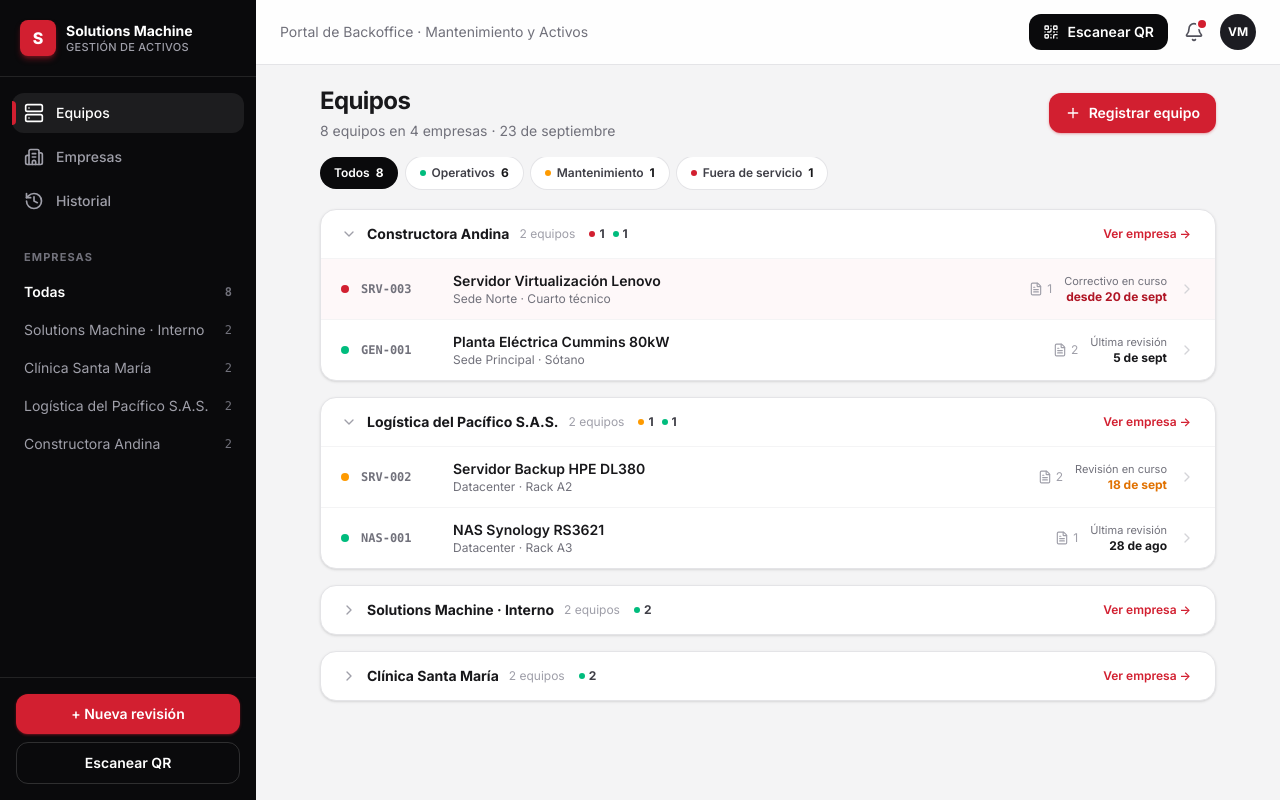
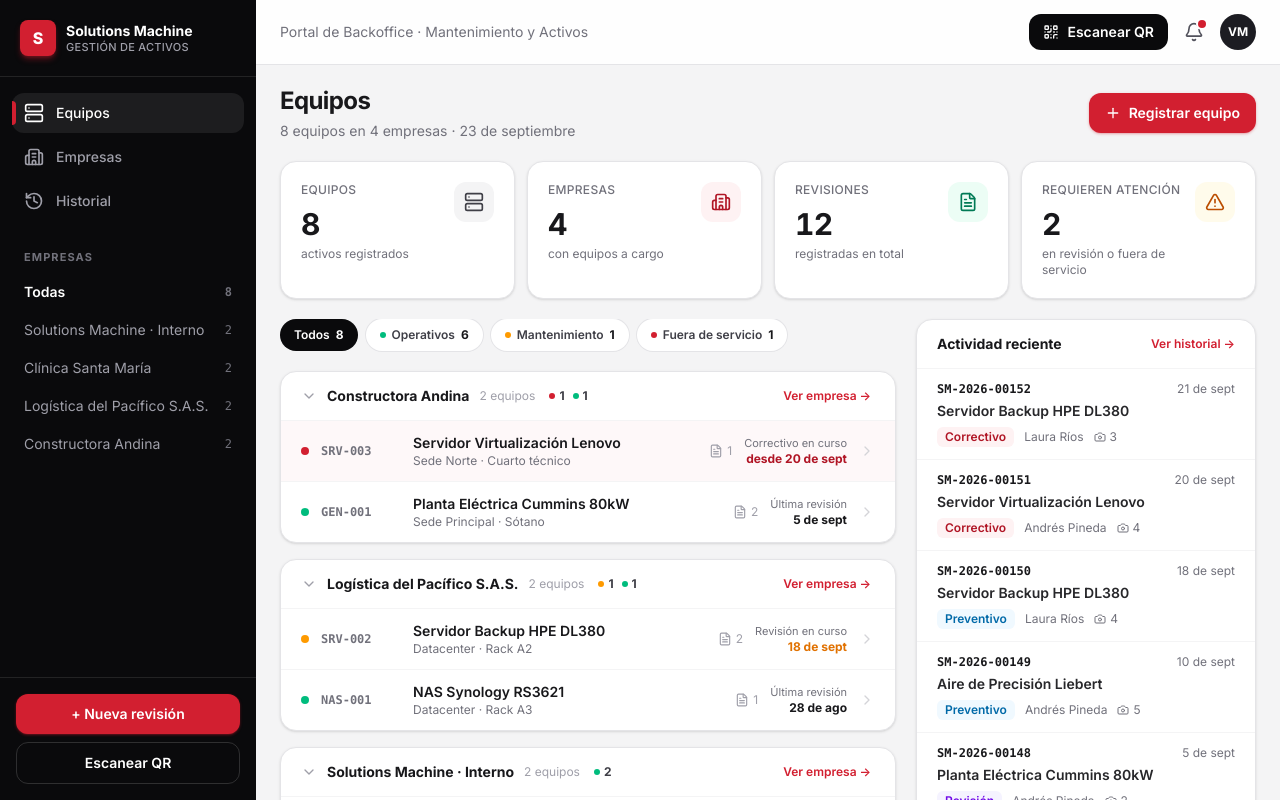
Before and after one commit to vmarrerop/SOLUTIONS, a React (Vite) app in the folder frontend/: page /equipos in a window 1280 px wide. Shown: the top 800 px of the page. Built offline with nearby package versions, Linux system fonts and the light colour scheme.

Commit message:
feat(frontend): add KPI cards and recent activity panel to equipment view

```diff
--- a/frontend/src/pages/EquiposPage.tsx
+++ b/frontend/src/pages/EquiposPage.tsx
@@ -1,9 +1,25 @@
 import { useMemo, useState } from 'react'
 import { Link, useSearchParams } from 'react-router-dom'
-import { ChevronDown, ChevronRight, FileText, Plus } from 'lucide-react'
-import { Button, Card, PageHeader, cx } from '../components/ui'
+import {
+  AlertTriangle,
+  Building2,
+  Camera,
+  ChevronDown,
+  ChevronRight,
+  FileText,
+  Plus,
+  Server,
+} from 'lucide-react'
+import {
+  Button,
+  Card,
+  PageHeader,
+  StatCard,
+  TipoServicioBadge,
+  cx,
+} from '../components/ui'
 import { useData } from '../store/DataContext'
-import { getRevisionesDeEquipo } from '../data/mock'
+import { getEquipo, getRevisionesDeEquipo, revisiones } from '../data/mock'
 import type { EstadoEquipo, Equipo } from '../types'
 
 const ESTADOS: Record<
@@ -90,6 +106,59 @@ function EquipoRow({ eq }: { eq: Equipo }) {
   )
 }
 
+function ActividadReciente() {
+  const ultimas = [...revisiones]
+    .sort((a, b) => b.fecha.localeCompare(a.fecha))
+    .slice(0, 6)
+
+  return (
+    <Card className="overflow-hidden">
+      <div className="flex items-center justify-between border-b border-zinc-100 px-4 py-3.5 sm:px-5">
+        <h2 className="text-sm font-bold text-zinc-900">Actividad reciente</h2>
+        <Link
+          to="/historial"
+          className="text-xs font-semibold text-brand-600 hover:text-brand-700"
+        >
+          Ver historial →
+        </Link>
+      </div>
+      <ul className="divide-y divide-zinc-100">
+        {ultimas.map((r) => {
+          const eq = getEquipo(r.equipoId)
+          return (
+            <li key={r.id}>
+              <Link
+                to={`/equipos/${r.equipoId}`}
+                className="block px-4 py-3 transition-colors hover:bg-zinc-50 sm:px-5"
+              >
+                <div className="flex items-center justify-between gap-2">
+                  <span className="font-mono text-xs font-bold text-zinc-900">
+                    {r.consecutivo}
+                  </span>
+                  <span className="shrink-0 text-xs text-zinc-500">
+                    {fechaCorta(r.fecha)}
+                  </span>
+                </div>
+                <p className="mt-1 truncate text-sm font-semibold text-zinc-800">
+                  {eq?.nombre}
+                </p>
+                <div className="mt-1.5 flex flex-wrap items-center gap-x-2.5 gap-y-1 text-xs text-zinc-500">
+                  <TipoServicioBadge tipo={r.tipo} />
+                  <span className="truncate">{r.tecnico}</span>
+                  <span className="flex items-center gap-1">
+                    <Camera className="size-3" />
+                    {r.fotosAntes + r.fotosDespues}
+                  </span>
+                </div>
+              </Link>
+            </li>
+          )
+        })}
+      </ul>
+    </Card>
+  )
+}
+
 export function EquiposPage() {
   const { equipos, empresas } = useData()
   const [params] = useSearchParams()
@@ -130,6 +199,7 @@ export function EquiposPage() {
 
   const hoy = new Date().toLocaleDateString('es-CO', { day: 'numeric', month: 'long' })
   const empresaSel = empresas.find((e) => e.id === empresaFiltro)
+  const atencion = conteos.mantenimiento + conteos.fuera_servicio
 
   const chips: Array<{ id: EstadoEquipo | 'todos'; label: string; n: number; dot?: string }> = [
     { id: 'todos', label: 'Todos', n: conteos.todos },
@@ -139,7 +209,7 @@ export function EquiposPage() {
   ]
 
   return (
-    <div className="mx-auto max-w-4xl space-y-4">
+    <div className="space-y-5">
       <PageHeader
         title={empresaSel ? empresaSel.nombre : 'Equipos'}
         subtitle={
@@ -157,6 +227,41 @@ export function EquiposPage() {
         }
       />
 
+      {/* Resumen del inventario */}
+      <div className="grid grid-cols-2 gap-3 lg:grid-cols-4">
+        <StatCard
+          icon={<Server className="size-5" />}
+          label="Equipos"
+          value={String(equipos.length)}
+          hint="activos registrados"
+          tone="neutral"
+        />
+        <StatCard
+          icon={<Building2 className="size-5" />}
+          label="Empresas"
+          value={String(new Set(equipos.map((e) => e.empresaId)).size)}
+          hint="con equipos a cargo"
+          tone="brand"
+        />
+        <StatCard
+          icon={<FileText className="size-5" />}
+          label="Revisiones"
+          value={String(revisiones.length)}
+          hint="registradas en total"
+          tone="ok"
+        />
+        <StatCard
+          icon={<AlertTriangle className="size-5" />}
+          label="Requieren atención"
+          value={String(atencion)}
+          hint="en revisión o fuera de servicio"
+          tone={atencion > 0 ? 'warn' : 'ok'}
+        />
+      </div>
+
+      <div className="grid items-start gap-5 xl:grid-cols-[1fr_340px]">
+        {/* Columna principal */}
+        <div className="space-y-4">
           {/* Filtros por estado */}
           <div className="flex gap-2 overflow-x-auto pb-1">
             {chips.map((c) => (
@@ -173,7 +278,9 @@ export function EquiposPage() {
               >
                 {c.dot && <span className={cx('size-1.5 rounded-full', c.dot)} />}
                 {c.label}
-            <span className={cx('font-bold', filtro === c.id ? 'text-white' : 'text-zinc-900')}>
+                <span
+                  className={cx('font-bold', filtro === c.id ? 'text-white' : 'text-zinc-900')}
+                >
                   {c.n}
                 </span>
               </button>
@@ -182,18 +289,16 @@ export function EquiposPage() {
 
           {/* Panel por empresa (acordeón) */}
           {grupos.map(({ empresa, lista }) => {
-        const tieneProblemas = lista.some((e) => e.estado !== 'operativo')
-        const abierta = abiertas[empresa.id] ?? (tieneProblemas || Boolean(empresaFiltro))
-        const porEstado = (est: EstadoEquipo) => lista.filter((e) => e.estado === est).length
+            const abierta = abiertas[empresa.id] ?? true
+            const porEstado = (est: EstadoEquipo) =>
+              lista.filter((e) => e.estado === est).length
 
             return (
               <Card key={empresa.id} className="overflow-hidden">
                 <div className="flex items-center gap-1 pr-3 sm:pr-4">
                   <button
                     type="button"
-                onClick={() =>
-                  setAbiertas((a) => ({ ...a, [empresa.id]: !abierta }))
-                }
+                    onClick={() => setAbiertas((a) => ({ ...a, [empresa.id]: !abierta }))}
                     className="flex min-w-0 flex-1 items-center gap-2.5 px-4 py-3.5 text-left transition-colors hover:bg-zinc-50 sm:px-5"
                   >
                     <ChevronDown
@@ -218,7 +323,9 @@ export function EquiposPage() {
                               className="flex items-center gap-1 text-xs font-bold text-zinc-700"
                               title={ESTADOS[est].label}
                             >
-                          <span className={cx('size-1.5 rounded-full', ESTADOS[est].dot)} />
+                              <span
+                                className={cx('size-1.5 rounded-full', ESTADOS[est].dot)}
+                              />
                               {porEstado(est)}
                             </span>
                           ),
@@ -255,5 +362,10 @@ export function EquiposPage() {
             </Card>
           )}
         </div>
+
+        {/* Columna lateral: actividad */}
+        <ActividadReciente />
+      </div>
+    </div>
   )
 }
```
Lines whose indentation alone changed are shown as unchanged.
